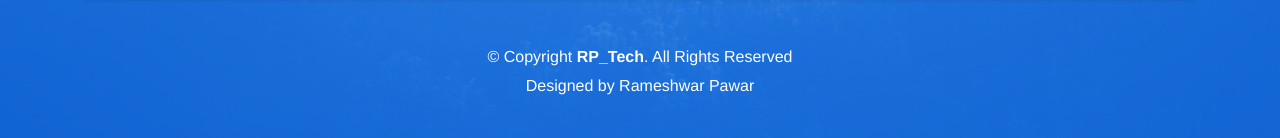
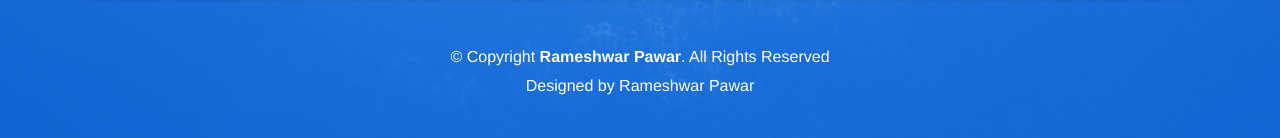
Before and after one commit to prameshwar4378/My_Portfolio, a plain HTML site: page index.html in a window 1280 px wide. Shown: the part 7201-7339 px from the top of the page. Drawn offline with Linux system fonts and the light colour scheme; animation ran at ten frames a second; files whose address does not match are found by name.

Commit message:
Update index.html

```diff
--- a/index.html
+++ b/index.html
@@ -959,7 +959,7 @@
         <div class="row">
           <div class="col-sm-12">
             <div class="copyright-box">
-              <p class="copyright">&copy; Copyright <strong>RP_Tech</strong>. All Rights Reserved</p>
+              <p class="copyright">&copy; Copyright <strong>Rameshwar Pawar</strong>. All Rights Reserved</p>
               <div class="credits">
                 <!--
                   All the links in the footer should remain intact.
```
